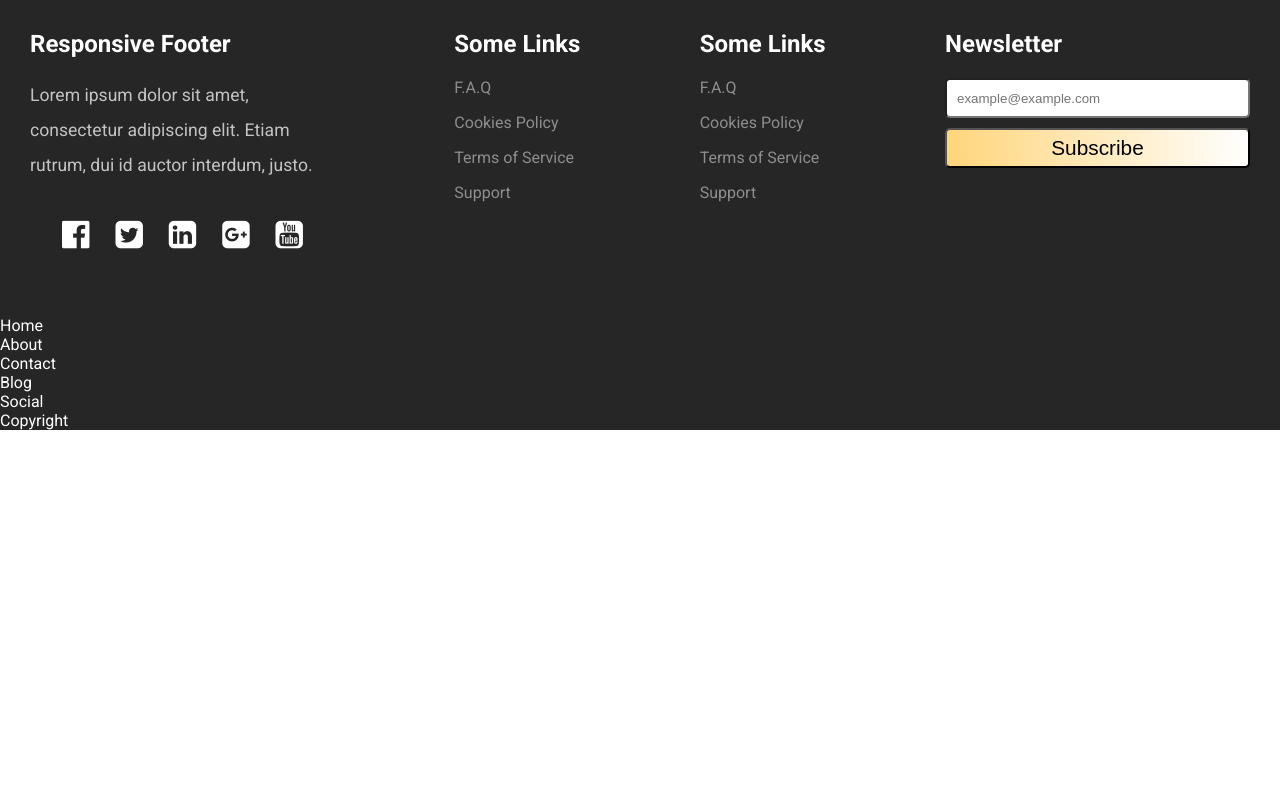
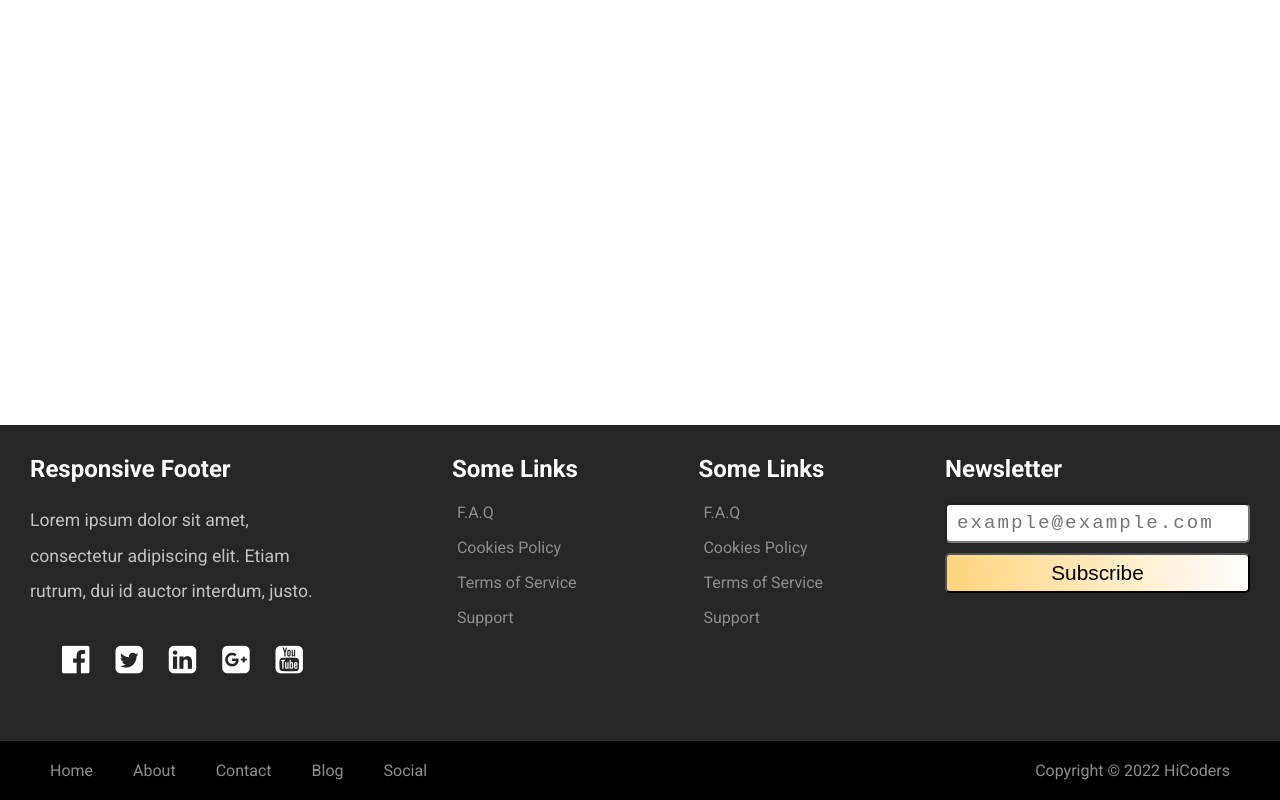
Before and after one commit to suatogul/module_css1, a plain HTML site: page ResponsiveFooter/index.html in a window 1280 px wide. Drawn offline with Linux system fonts and the light colour scheme.

Commit message:
footer navigation menu was done

```diff
--- a/ResponsiveFooter/index.html
+++ b/ResponsiveFooter/index.html
@@ -60,15 +60,15 @@
         <div class="footer-bottom">
           <div class="footer-navlinks">
             <ul>
-              <li class="nav-items">Home</li>
-              <li class="nav-items">About</li>
-              <li class="nav-items">Contact</li>
-              <li class="nav-items">Blog</li>
-              <li class="nav-items">Social</li>
+              <li class="nav-items"><a href="#">Home</a></li>
+              <li class="nav-items"><a href="#">About</a></li>
+              <li class="nav-items"><a href="#">Contact</a></li>
+              <li class="nav-items"><a href="#">Blog</a></li>
+              <li class="nav-items"><a href="#">Social</a></li>
             </ul>
           </div>
           <div class="copyright">
-            <p>Copyright</p>
+            <p>Copyright &copy; 2022 HiCoders</p>
           </div>
         </div>
       </footer>
--- a/ResponsiveFooter/style.css
+++ b/ResponsiveFooter/style.css
@@ -10,7 +10,11 @@ body {
   font-family: "Roboto", sans-serif;
   font-size: 16px;
 }
-
+main {
+  min-height: 100vh;
+  display: flex;
+  align-items: flex-end;
+}
 ul {
   list-style: none;
 }
@@ -18,8 +22,8 @@ a {
   text-decoration: none;
 }
 footer {
-  background-color: #262626;
   color: white;
+  width: 100%;
 }
 footer h3 {
   font-size: 1.5rem;
@@ -29,6 +33,7 @@ footer h3 {
   display: flex;
   justify-content: space-around;
   padding: 30px;
+  background-color: #262626;
 }
 .lorem-icons {
   display: flex;
@@ -56,6 +61,7 @@ footer h3 {
   margin-bottom: 1em;
 }
 .somelinks li a {
+  padding: 5px;
   margin-bottom: 1em;
   color: #8e8e8e;
 }
@@ -73,8 +79,15 @@ footer h3 {
   margin-bottom: 10px;
   padding-left: 10px;
   border-radius: 5px;
+  font-family: "Courier New", Courier, monospace;
+  font-size: 1.2em;
+  font-weight: 500;
+  letter-spacing: 2px;
 }
-
+.newsletter .email input:hover {
+  -webkit-box-shadow: 0px 0px 4px 0px #ffffff;
+  box-shadow: 0px 0px 4px 0px #ffffff;
+}
 .newsletter .email input:focus {
   -webkit-box-shadow: inset 0px 0px 4px 0px #000000;
   box-shadow: inset 0px 0px 4px 0px #000000;
@@ -86,9 +99,42 @@ footer h3 {
   background: linear-gradient(267deg, rgba(255, 255, 255, 1) 0%, rgba(255, 213, 123, 1) 100%);
   font-size: 1.3em;
   border-radius: 5px;
+  cursor: pointer;
 }
 
 .newsletter .button-sub button:hover {
   background: rgb(255, 255, 255);
   background: linear-gradient(267deg, rgba(255, 255, 255, 1) 0%, rgba(203, 138, 0, 1) 100%);
 }
+
+.newsletter .button-sub button:active {
+  background: rgb(203, 138, 0);
+  background: linear-gradient(267deg, rgba(203, 138, 0, 1) 0%, rgba(255, 255, 255, 1) 100%);
+}
+
+.footer-bottom {
+  display: flex;
+  justify-content: space-between;
+  padding: 20px 20px;
+  background-color: black;
+}
+.footer-bottom .footer-navlinks ul {
+  display: flex;
+}
+.footer-bottom .footer-navlinks .nav-items a {
+  padding: 10px;
+  margin-left: 20px;
+  color: #8d8d8d;
+}
+.footer-bottom .footer-navlinks .nav-items a:hover {
+  color: #f9f9f9;
+}
+
+.footer-bottom .footer-navlinks .nav-items a:active {
+  color: #ffffff;
+  font-weight: 600;
+}
+.copyright {
+  margin-right: 30px;
+  color: #8d8d8d;
+}
```
